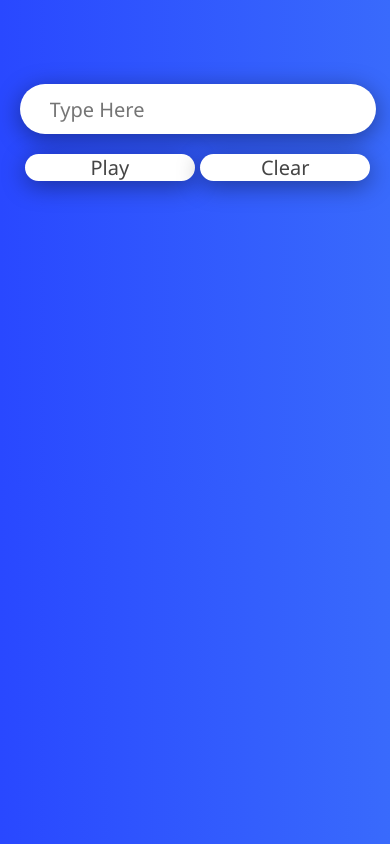
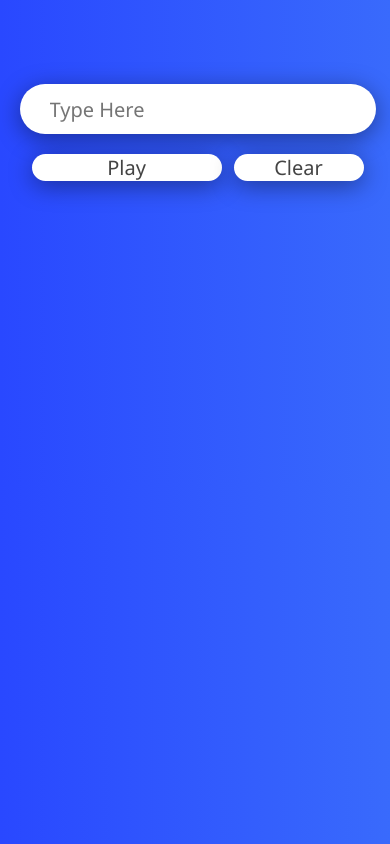
Before and after one commit to Kushhu/Words-To-Morse, a plain HTML site: page index.html in a window 390 px wide. Drawn offline with Linux system fonts and the light colour scheme.

Commit message:
Update css.css

```diff
--- a/css.css
+++ b/css.css
@@ -100,8 +100,10 @@ button:hover, .txtbox:hover {
         margin-top: 20px;
         justify-content: space-evenly;
     }
-    .btnclr,.btnply{
-        min-width: 170px;
+     .btnply{
+        min-width: 190px;
     }
-
+    .btnclr{
+        max-width: 130px;
+    }
 }
```
